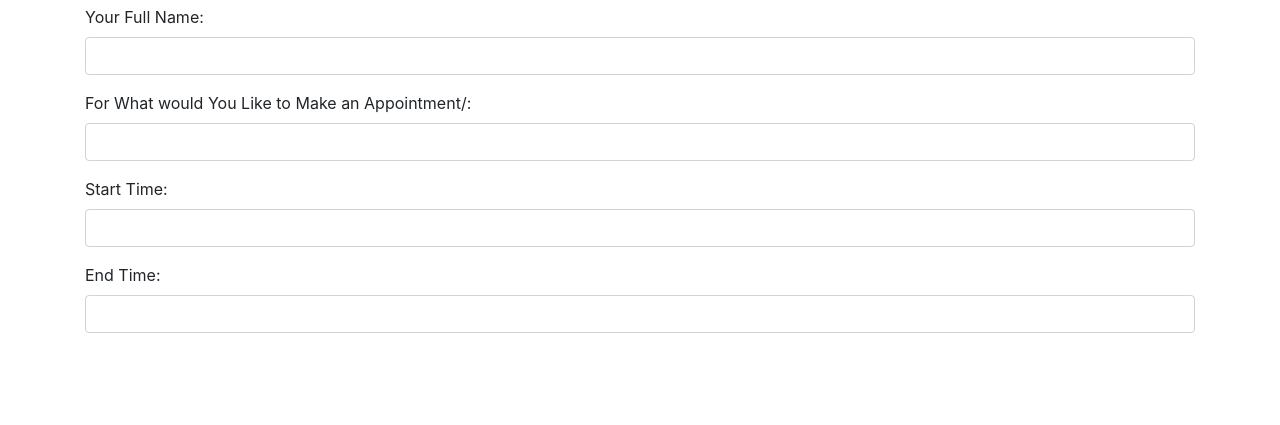
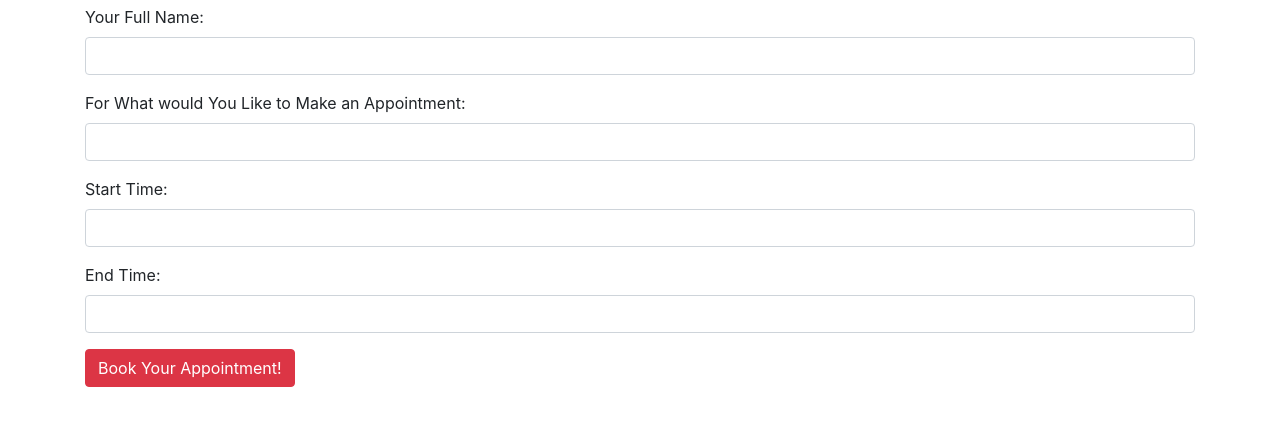
Before and after one commit to SolarDor/appointments, a plain HTML site: page index.html in a window 1280 px wide. Shown: the part 51-476 px from the top of the page. Drawn offline with Linux system fonts and the light colour scheme.

Commit message:
fix spelling error and add submit button
Co-Authored-By: Sean Wilson <paintballsean@gmail.com>

```diff
--- a/index.html
+++ b/index.html
@@ -18,7 +18,7 @@
         <input id="name" class="form-control" type="text">
       </div>
       <div class="form-group">
-        <label for="description">For What would You Like to Make an Appointment/:</label>
+        <label for="description">For What would You Like to Make an Appointment:</label>
         <input id="description" class="form-control" type="text">
       </div>
       <div class="form-group">
@@ -29,6 +29,7 @@
         <label for="endTime">End Time:</label>
         <input id="endTime" class="form-control" type="text">
       </div>
+      <button type="submit" class="btn btn-danger">Book Your Appointment!</button>
 
   </div>
 </body>
```
